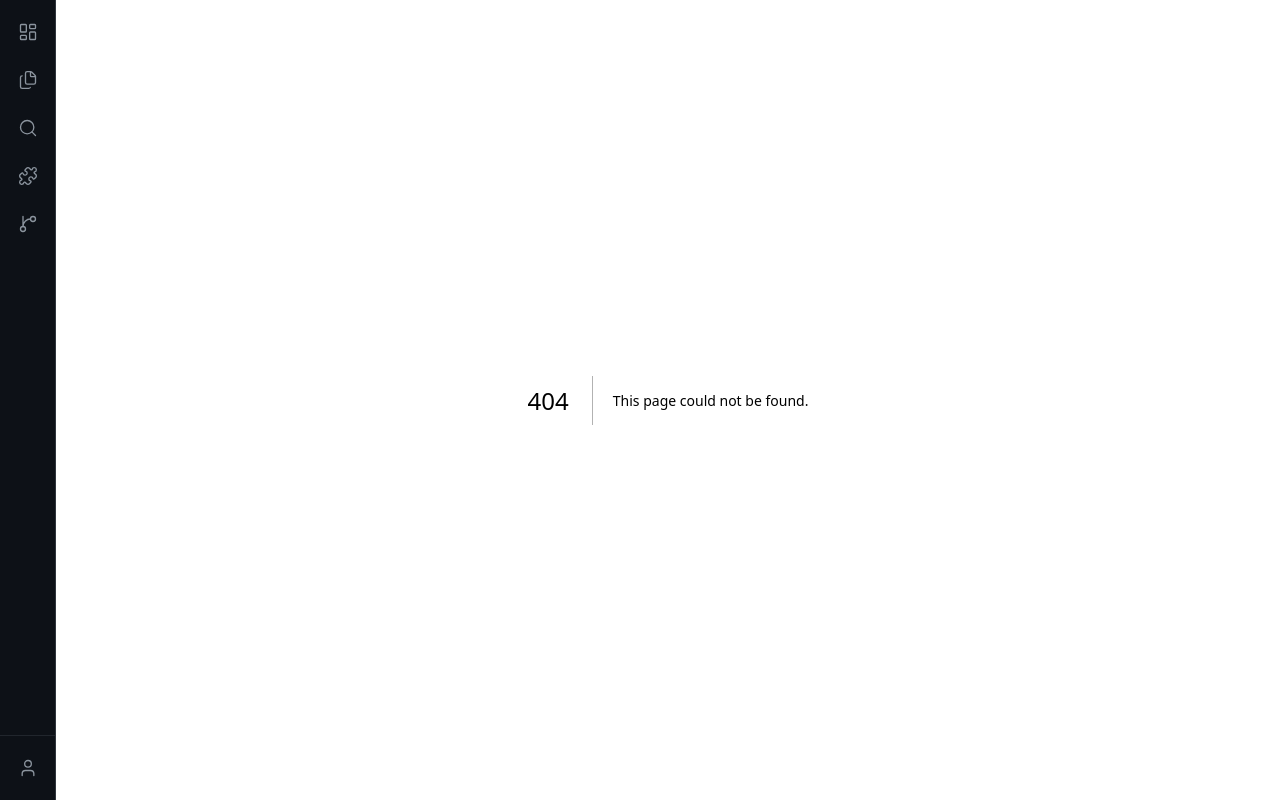
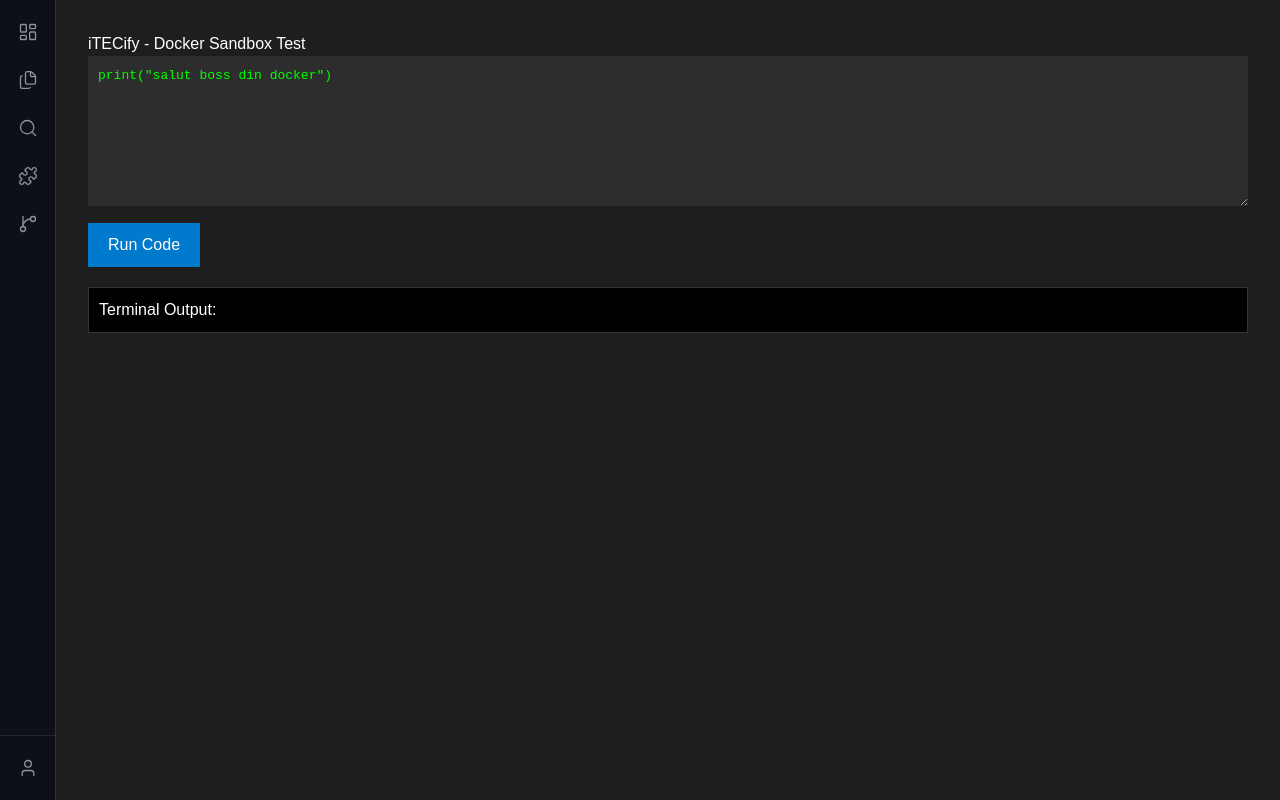
Before and after one commit to 0ai3/itec2026, a Next.js app: page /testFiles in a window 1280 px wide. Before the commit this address had no page. Built offline with nearby package versions, Linux system fonts and the light colour scheme.

Commit message:
feat: add Docker sandbox test and ESLint security checks

```diff
--- /dev/null
+++ b/src/app/testFiles/page.tsx
@@ -0,0 +1,42 @@
+'use client';
+import { useState } from 'react';
+
+export default function dockerTest() {
+    const [code, setCode] = useState('print("salut boss din docker")');
+    const [output, setOutput] = useState('');
+    const [loading, setLoading] = useState(false);
+
+    const runCode = async () => {
+        setLoading(true);
+        setOutput('se ruleaza in container boss');
+
+        const res = await fetch('/api/execute', {
+            method: 'POST',
+            headers: { 'Content-Type': 'application/json'},
+            body: JSON.stringify({ code })
+        });
+
+        const data = await res.json();
+        setOutput(data.output || data.error);
+        setLoading(false);
+    };
+
+    return(<div style={{ padding: '2rem', fontFamily: 'sans-serif', backgroundColor: '#1e1e1e', color: 'white', minHeight: '100vh' }}>
+      <h1>iTECify - Docker Sandbox Test</h1>
+
+      <textarea
+        value={code}
+        onChange={(e) => setCode(e.target.value)}
+        style={{ width: '100%', height: '150px', backgroundColor: '#2d2d2d', color: '#00ff00', padding: '10px', fontFamily: 'monospace' }}
+      />
+
+      <button onClick={runCode} disabled={loading} style={{ padding: '10px 20px', marginTop: '10px', cursor: 'pointer', backgroundColor: '#007acc', color: 'white', border: 'none' }}>
+        {loading ? 'Se execută...' : 'Run Code'}
+      </button>
+
+      <div style={{ marginTop: '20px', padding: '10px', backgroundColor: '#000', border: '1px solid #333' }}>
+        <h3>Terminal Output:</h3>
+        <pre>{output}</pre>
+      </div>
+    </div>);
+}
--- /dev/null
+++ b/src/app/testFiles/test-sec.js
@@ -0,0 +1,48 @@
+import { ESLint } from 'eslint';
+import pluginSecurity from 'eslint-plugin-security';
+
+const testCode = `
+  const fs = require('fs');
+  const userString = '1 + 1';
+  eval('console.log(' + userString + ')');
+`;
+
+(async function main() {
+	// 1. Create an instance
+	const eslint = new ESLint({
+		overrideConfigFile: true,
+		overrideConfig: [{
+			plugins: {
+				security: pluginSecurity
+			},
+			languageOptions: {
+                ecmaVersion: "latest",
+                sourceType: "module",
+			},
+			rules: {
+				// Aici definim "lista neagră" de vulnerabilități! 'error' înseamnă că ne va da alertă roșie.
+				'no-eval': 'error',
+                'security/detect-eval-with-expression': 'error',
+                'security/detect-non-literal-fs-filename': 'warn'
+            },
+			}],
+	});
+// 2. Lint text.
+	const results = await eslint.lintText(testCode);
+
+
+
+
+	// 3. Format the results.
+	const formatter = await eslint.loadFormatter("stylish");
+	const resultText = formatter.format(results);
+
+	// 4. Output it.
+	console.log(resultText || "Nicio problemă de securitate găsită!");
+})().catch(error => {
+	process.exitCode = 1;
+	console.error(error);
+
+
+
+});
```
